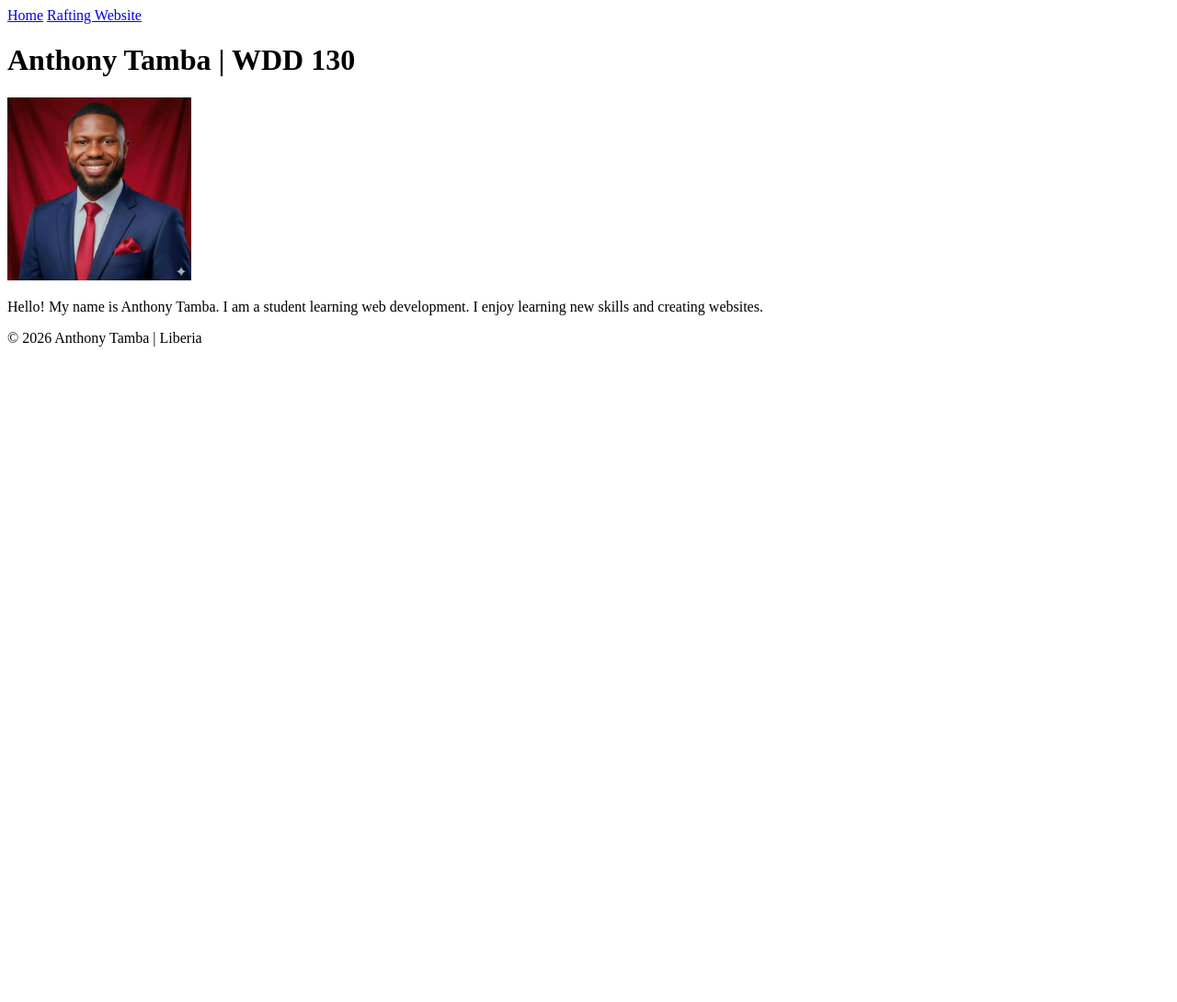
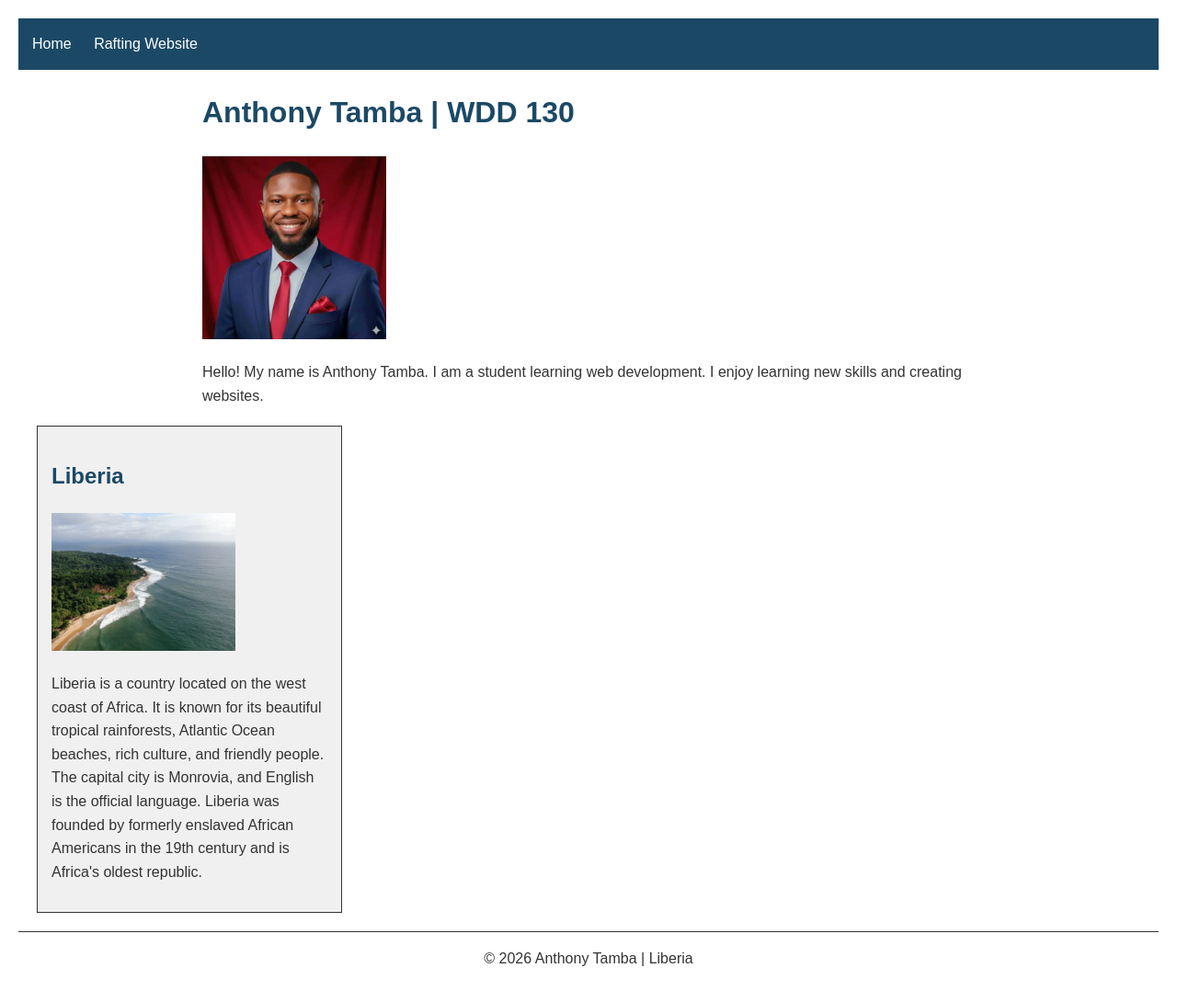
Before and after one commit to anthonytamba-art/wdd130, a plain HTML site: page index.html in a window 1280 px wide. Shown: the whole page at 92% size. Before the commit the page ends 800 px from the top, so only its background shows below. Drawn offline with Linux system fonts and the light colour scheme.

Commit message:
Enhance WDD 130 homepage with Liberia section and CSS

```diff
--- a/index.html
+++ b/index.html
@@ -4,7 +4,12 @@
 <head>
     <meta charset="UTF-8">
     <meta name="viewport" content="width=device-width, initial-scale=1.0">
+
     <title>Anthony Tamba | WDD 130</title>
+    <meta name="description" content="Anthony Tamba's WDD 130 student homepage, introducing me and my country Liberia.">
+    <meta name="author" content="Anthony Tamba">
+
+    <link rel="stylesheet" href="styles/styles.css">
 </head>
 
 <body>
@@ -27,8 +32,23 @@
         </p>
     </main>
 
+    <aside>
+        <h2>Liberia</h2>
+
+        <img src="images/liberia.webp" alt="Beautiful landscape in Liberia" width="200">
+
+        <p>
+            Liberia is a country located on the west coast of Africa.
+            It is known for its beautiful tropical rainforests, Atlantic
+            Ocean beaches, rich culture, and friendly people. The capital
+            city is Monrovia, and English is the official language.
+            Liberia was founded by formerly enslaved African Americans
+            in the 19th century and is Africa's oldest republic.
+        </p>
+    </aside>
+
     <footer>
-        <p>© 2026 Anthony Tamba | Liberia</p>
+        <p>&copy; 2026 Anthony Tamba | Liberia</p>
     </footer>
 
 </body>
--- a/styles/styles.css
+++ b/styles/styles.css
@@ -0,0 +1,45 @@
+body {
+    font-family: Arial, sans-serif;
+    line-height: 1.6;
+    margin: 0;
+    padding: 20px;
+    color: #333;
+}
+
+h1, h2 {
+    color: #1b4965;
+}
+
+nav {
+    background-color: #1b4965;
+    padding: 15px;
+}
+
+nav a {
+    color: white;
+    margin-right: 20px;
+    text-decoration: none;
+}
+main {
+    max-width: 840px;
+    margin: 0 auto;
+}
+
+aside {
+    width: 300px;
+    margin: 20px;
+    border: 1px solid #333;
+    padding: 15px;
+    background-color: #f0f0f0;
+}
+
+aside img {
+    width: 200px;
+    height: auto;
+}
+
+footer {
+    margin-top: 20px;
+    border-top: 1px solid #333;
+    text-align: center;
+}
```
Also changed, not shown: images/liberia.webp (added).
